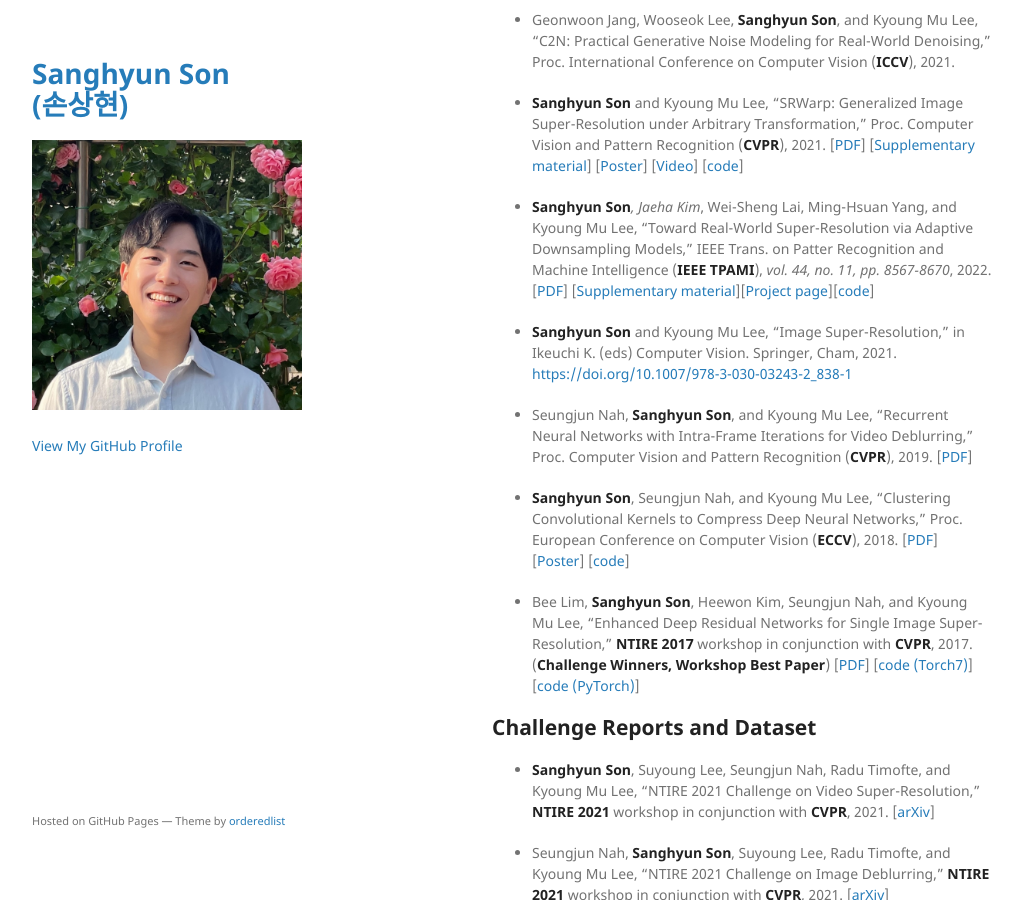
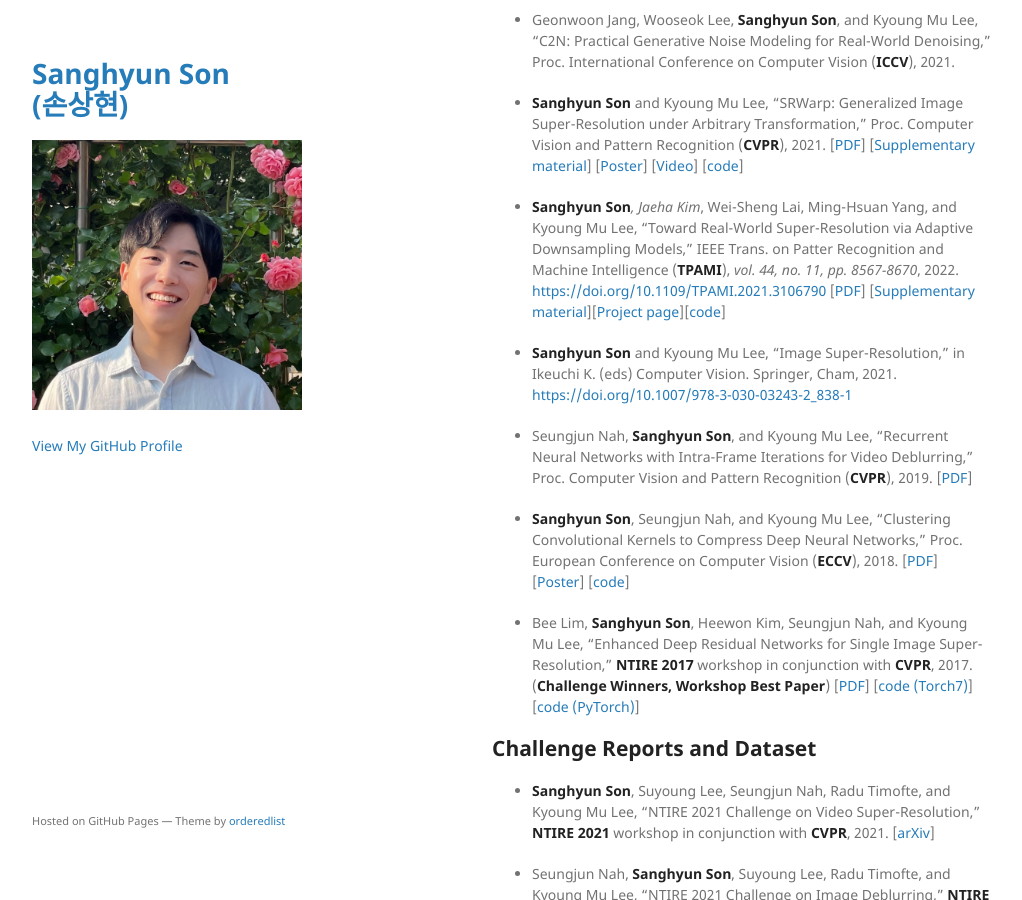
Before and after one commit to sanghyun-son/sanghyun-son.github.io, a Jekyll site: the page built from publications.md, in a window 1280 px wide and 900 px high, scrolled down 404 px. Shown: the whole window, without its empty margins (128-1150 px from the left). Built offline with Jekyll 4.4.1, drawn with Linux system fonts in a browser that asks for light colours; the repository's description, which GitHub fills in, is left out; our own code applies the rules of GitHub Pages for plain Markdown files.

Commit message:
fix link

```diff
--- a/publications.md
+++ b/publications.md
@@ -30,7 +30,7 @@ Proc. Computer Vision and Pattern Recognition (**CVPR**), 2021. [[PDF](https://o
 
 - **Sanghyun Son***, Jaeha Kim*, Wei-Sheng Lai, Ming-Hsuan Yang, and Kyoung Mu Lee,
 "Toward Real-World Super-Resolution via Adaptive Downsampling Models,"
-IEEE Trans. on Patter Recognition and Machine Intelligence (**IEEE TPAMI**), _vol. 44, no. 11, pp. 8567-8670_, 2022. [[PDF](https://cv.snu.ac.kr/sanghyun_son/ADL_TPAMI_accepted.pdf)] [[Supplementary material](https://cv.snu.ac.kr/sanghyun_son/ADL_TPAMI_accepted_supp.pdf)][[Project page](https://cv.snu.ac.kr/research/ADL/)][[code](https://github.com/JaehaKim97/Adaptive-Downsampling-Model)]
+IEEE Trans. on Patter Recognition and Machine Intelligence (**TPAMI**), _vol. 44, no. 11, pp. 8567-8670_, 2022. [https://doi.org/10.1109/TPAMI.2021.3106790](https://doi.org/10.1109/TPAMI.2021.3106790) [[PDF](https://cv.snu.ac.kr/sanghyun_son/ADL_TPAMI_accepted.pdf)] [[Supplementary material](https://cv.snu.ac.kr/sanghyun_son/ADL_TPAMI_accepted_supp.pdf)][[Project page](https://cv.snu.ac.kr/research/ADL/)][[code](https://github.com/JaehaKim97/Adaptive-Downsampling-Model)]
 &nbsp;
 
 - **Sanghyun Son** and Kyoung Mu Lee,
```
